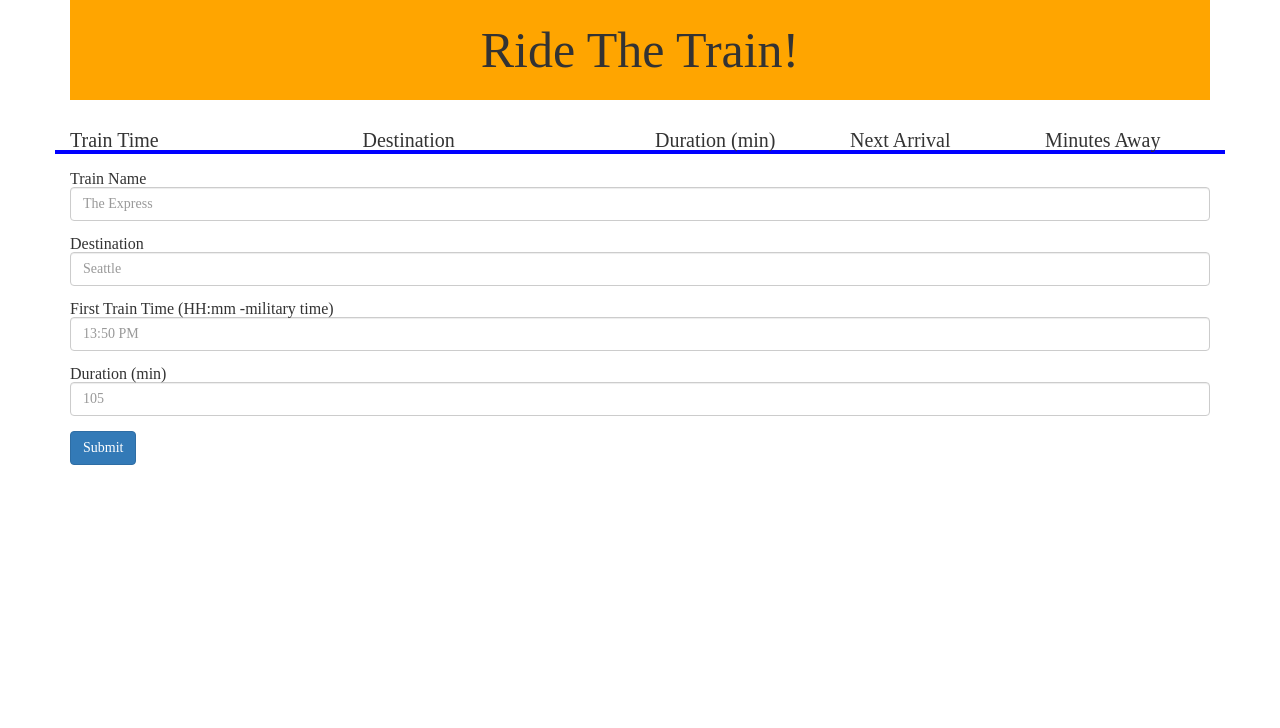
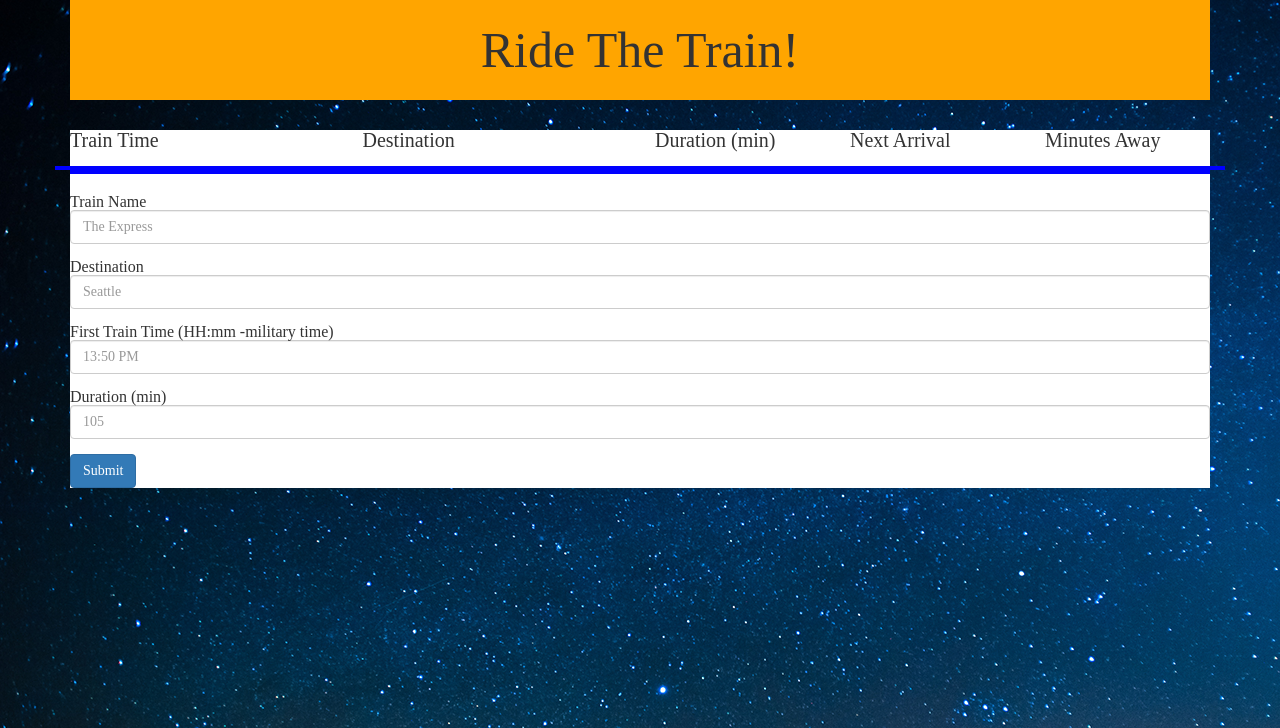
Before and after one commit to mgusmano84/FirebaseHW, a PHP site: page / in a window 1280 px wide. Shown: the top 728 px of the page. Run offline with PHP 8.4, Linux system fonts and the light colour scheme; some libraries are stand-ins or nearby versions.

Commit message:
added background

```diff
--- a/assets/css/style.css
+++ b/assets/css/style.css
@@ -1,3 +1,7 @@
+body {
+	background-image: url("pic4.png");
+}
+
 .container {
 
 }
@@ -16,12 +20,13 @@
 	text-align: center;
 }
 
-.bottomHeader {
+.createData {
+	border-top: 4px solid blue;
 
 }
 
 .rowbot {
-	border-bottom: 4px solid blue;
+
 
 }
 
@@ -35,3 +40,12 @@
 	border-bottom: 2px solid orange;
 	font-size: 15px;
 }
+#firstContainer {
+	background-color: white;
+}
+
+#secondContainer {
+	padding-top: 20px;
+	border-top: 4px solid blue;
+	background-color: white;
+}
--- a/assets/javascript/logic.js
+++ b/assets/javascript/logic.js
@@ -40,14 +40,23 @@
 		console.log(childSnapshot.val().FirstTrainTime);
 		console.log(childSnapshot.val().Duration);
 
-		$('.trainNameFill').append("<div class='well'>"+
-			childSnapshot.val().Name+"</div>");
-		$('.DestinationFill').append("<div class='well'>"+
-			childSnapshot.val().Destination+"</div>");
-		$('.FreqFill').append("<div class='well'>"+
-			childSnapshot.val().FirstTrainTime+"</div>");
-		$('.NextFill').append("<div class='well'>"+
-			childSnapshot.val().Duration+"</div>");
+		$('.createData').append("<div class='col-md-3'>"+
+			childSnapshot.val().Name+"</div><div class='col-md-3'>"+
+			childSnapshot.val().Destination+"</div><div class='col-md-2'><span id='age'> "+
+			childSnapshot.val().FirstTrainTime+" </div><div class='col-md-2'>"+
+			childSnapshot.val().Duration+"</div><div class='col-md-2'>"+
+			"test"+"</div>");
+
+
+
+		// $('.trainNameFill').append("<div class='well'>"+
+		// 	childSnapshot.val().Name+"</div>");
+		// $('.DestinationFill').append("<div class='well'>"+
+		// 	childSnapshot.val().Destination+"</div>");
+		// $('.FreqFill').append("<div class='well'>"+
+		// 	childSnapshot.val().FirstTrainTime+"</div>");
+		// $('.NextFill').append("<div class='well'>"+
+		// 	childSnapshot.val().Duration+"</div>");
 
 
 
--- a/index.html
+++ b/index.html
@@ -25,12 +25,12 @@
 		  	<div class="col-md-2 bottomHeader"><h2>Minutes Away</h2></div>
 	  	</div>
 	  	<br>
-	  	<div class="row">
-		  	<div class="col-md-3 trainNameFill"></div>
+	  	<div class="row createData">
+		  	<!-- <div class="col-md-3 trainNameFill"></div>
 		  	<div class="col-md-3 DestinationFill"></div>
 		  	<div class="col-md-2 FreqFill"></div>
 		  	<div class="col-md-2 NextFill"></div>
-		  	<div class="col-md-2 MinAwayFill"></div>
+		  	<div class="col-md-2 MinAwayFill"></div> -->
 		  </div>
   	</div>
   	<div id="secondContainer">
```
Also changed, not shown: assets/css/pic.jpg (added), assets/css/pic2.jpg (added), assets/css/pic3.jpg (added), assets/css/pic4.png (added).
